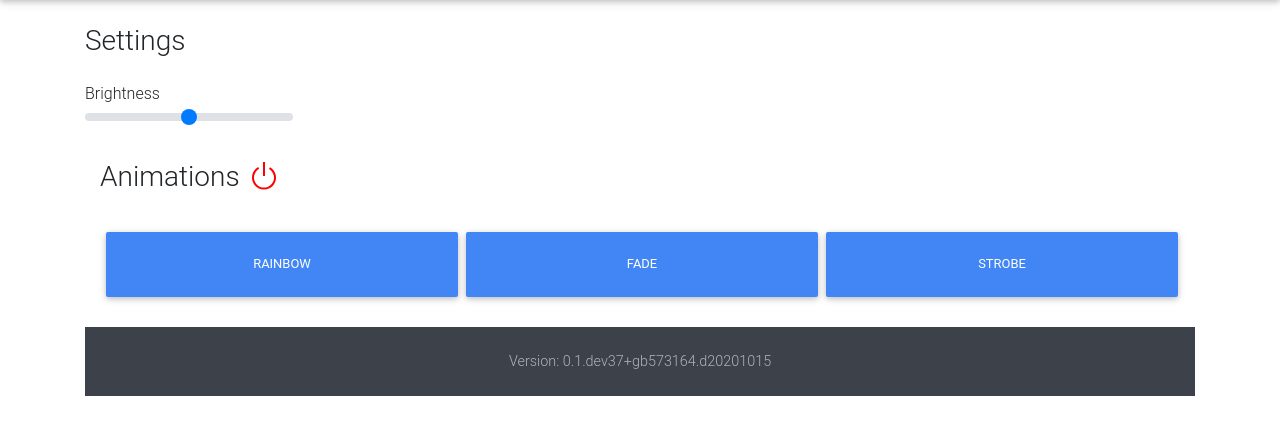
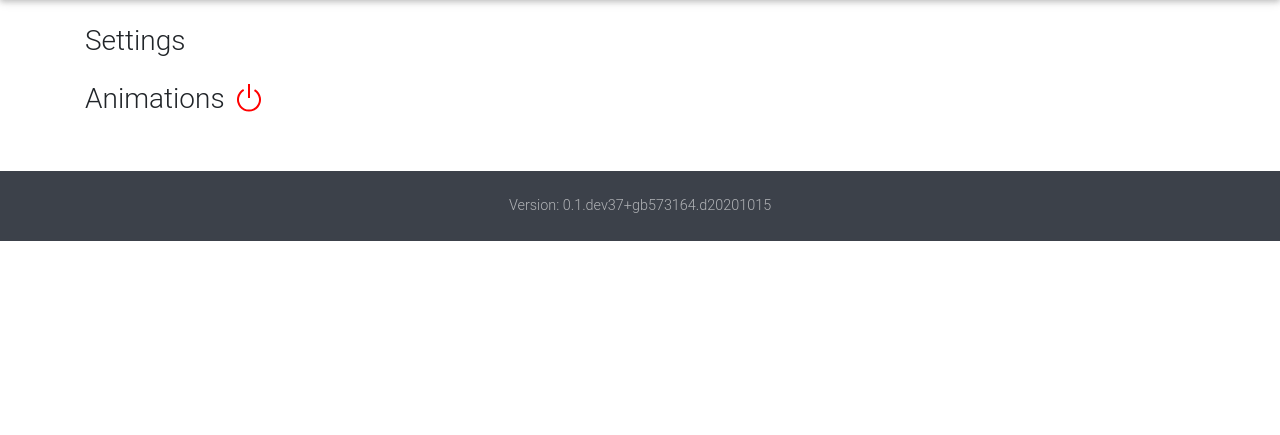
Before and after one commit to djcopley/lightshow, a Flask app: page / in a window 1280 px wide. Shown: the part 56-491 px from the top of the page. Run offline with Flask 2, Linux system fonts and the light colour scheme; some libraries are stand-ins or nearby versions.

Commit message:
Removed placeholders in HTML and updated JS
Signed-off-by: Daniel Copley <djcopley@users.noreply.github.com>

```diff
--- a/lightshow/static/js/main.js
+++ b/lightshow/static/js/main.js
@@ -1,18 +1,9 @@
 $(document).ready(function () {
-    const sliderHtml =
-        "<div class=\"d-flex w-100\">\n" +
-        "<input type=\"range\" class=\"custom-range\" id=\"customRange11\" min=\"0\" max=\"200\">\n" +
-        "<span class=\"font-weight-bold text-primary ml-2 valueSpan\"></span>\n" +
-        "</div>";
+    // SocketIO
+    const socket = io();
 
-    const buttonHtml =
-        "<div class=\"flex-fill mr-2\">\n" +
-        "<button class=\"btn btn-primary\" style=\"min-width: 150px; width: 100%; height: 65px;\">Rainbow</button>\n" +
-        "</div>";
-
-    // SocketIO
-    let socket = io();
-    let animation = 0;
+    // Variables
+    let animation;
 
     // Selectors
     const $power = $("#power");
@@ -26,15 +17,13 @@ $(document).ready(function () {
         socket.emit("power");
     });
 
-    $settings.find($(".slider-setting")).on("create change", function () {
-        $(this).find(".valueSpan").html($(this).find("input").val());
-        console.log("setting", $(this).attr("id"), $(this).val());
-        // socket.emit("setting", $(this).attr("id"), $(this).attr("value"));
+    $settings.find($("input")).on("change", function () {
+        // $(this).find(".valueSpan").html($(this).find("input").val());
+        socket.emit("setting", $(this).attr("settings-index"), $(this).attr("value"));
     });
 
     $animations.find($(".animation-button")).on("click", function () {
-        console.log("animation", $(this).attr("id"))
-        // socket.emit("animation", $(this).attr("id"));
+        socket.emit("animation", $(this).attr("animations-index"));
     });
 
     // Handle server events
@@ -42,18 +31,57 @@ $(document).ready(function () {
         $power.attr("fill", animationState ? "green" : "red");
     });
 
-    // socket.on("settings", function (settings) {
-    //
-    // });
-    //
-    // socket.on("animation", function (_animation) {
-    //     // animation = _animation;
-    //
-    // });
-    //
-    // socket.on("animations", function (animations) {
-    //     // Draw animation buttons
-    //     for (let i = 0; i < animations.length; i++) {
-    //     }
-    // });
+    // Render settings HTML
+    socket.on("settings", function (settings) {
+        let html = "";
+
+        for (let index = 0; index < settings.length; index++) {
+            switch (settings[index]["type"]) {
+                case "slider":
+                    html +=
+                        `<div class="d-flex slider-setting">\n` +
+                        `<label> ${settings[index]["name"]}\n` +
+                        `<input type="range" class="custom-range" settings-index="${index}" ` +
+                        `value=${settings[index]["value"]} min="${settings[index]["range"][0]}" ` +
+                        `max="${settings[index]["range"][1]}" step="${settings[index]["step"]}">\n` +
+                        `</label>\n` +
+                        `<span class="font-weight-bold text-primary ml-2 valueSpan">${settings[index]["value"]}` +
+                        `</span>\n` +
+                        `</div>\n`;
+                    break;
+                case "color":
+                    html +=
+                        `<div class="d-flex color-setting">\n` +
+                        `<label> ${settings[index]["name"]}\n` +
+                        `<input type="color" settings-index="${index}" value="${settings[index]["value"]}">\n` +
+                        `</label>\n` +
+                        `</div>\n`;
+                    break;
+                default:
+                    console.log(`Unknown settings type: ${settings[index]["type"]}`);
+                    break;
+            }
+
+            $settings.html(html);
+        }
+    });
+
+    socket.on("animation", function (_animation) {
+        animation.toggleClass("btn-outline-primary");
+        animation = $animations.find(`[animation_index=${_animation}]`);
+        animation.toggleClass("btn-outline-primary");
+    });
+
+    socket.on("animations", function (animations) {
+        // Draw animation buttons
+        for (let index = 0; index < animations.length; index++) {
+            $animations.html(
+                `<div class="flex-fill mr-2">\n` +
+                `<button animation-index="${index}" class="btn btn-primary animation-button">\n` +
+                `${animations[index]}\n` +
+                `</button>\n` +
+                `</div>\n`
+            );
+        }
+    });
 });
--- a/lightshow/templates/home.html
+++ b/lightshow/templates/home.html
@@ -49,20 +49,16 @@
 
 <div class="container">
     <h3>Settings</h3>
-    <div id="settings" class="my-4">
-        <div class="justify-content-center">
-            <div class="d-flex slider-setting">
-                <label> Brightness
-                    <input type="range" class="custom-range" settings-index="0" min="0" max="200">
-                </label>
-                <span class="font-weight-bold text-primary ml-2 valueSpan"></span>
-            </div>
+    <div id="settings" class="justify-content-center my-4">
+        <!-- Will be filled in by JS -->
     </div>
 </div>
 
 <div class="container">
     <div class="d-flex">
         <h3>Animations</h3>
+
+        <!-- Power button -->
         <div class="ml-2">
             <a>
                 <svg width="32px" height="32px" viewBox="0 0 16 16" class="bi bi-power" fill="red"
@@ -75,15 +71,7 @@
         </div>
     </div>
     <div id="animations" class="d-flex flex-wrap justify-content-between my-4">
-        <div class="flex-fill mr-2">
-            <button animation-index="0" class="btn animation-button btn-primary">Rainbow</button>
-        </div>
-        <div class="flex-fill mr-2">
-            <button animation-index="1" class="btn animation-button btn-primary">Fade</button>
-        </div>
-        <div class="flex-fill mr-2">
-            <button animation-index="2" class="btn animation-button btn-primary">Strobe</button>
-        </div>
+        <!-- Will be filled in by JS -->
     </div>
 </div>
 
```
